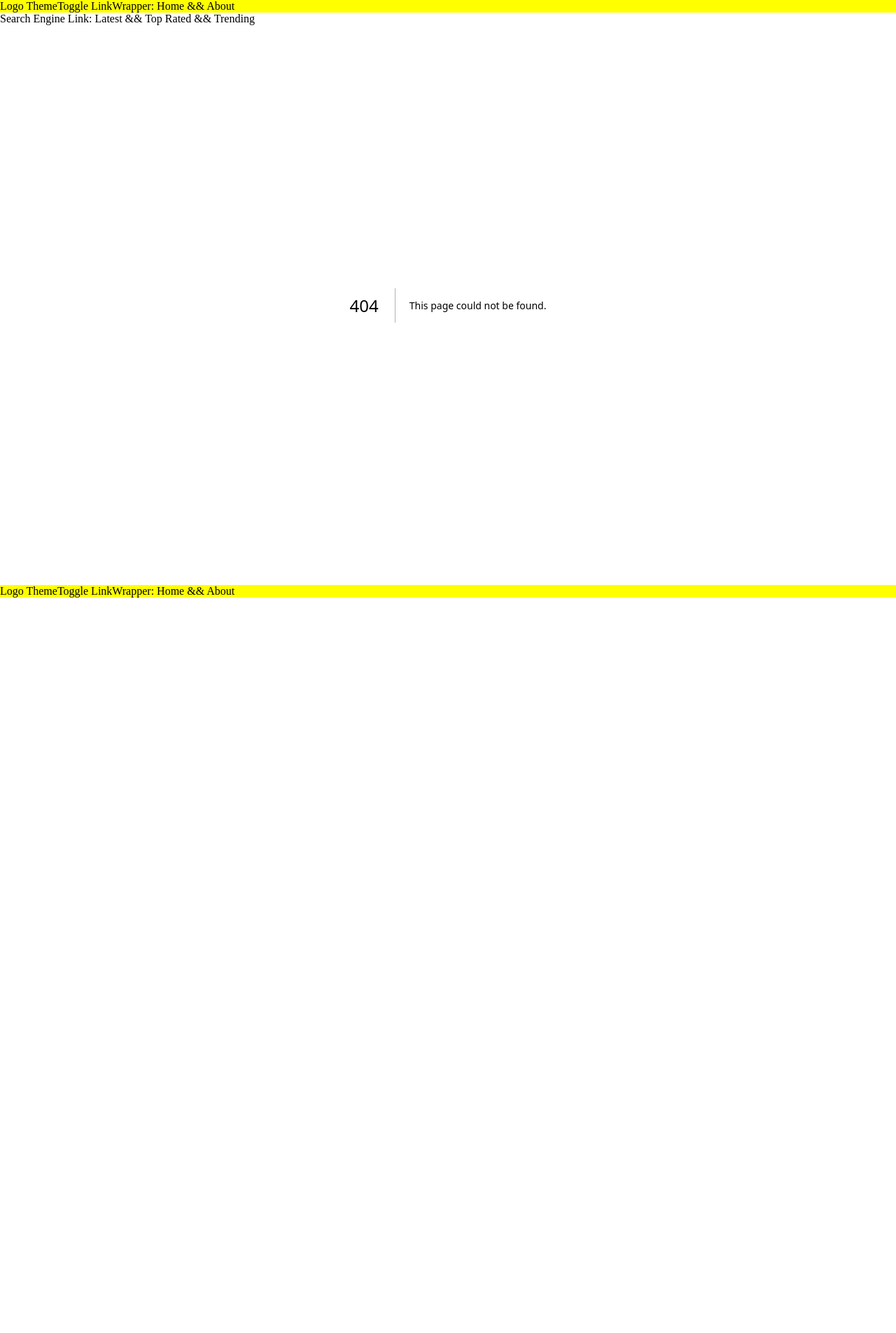
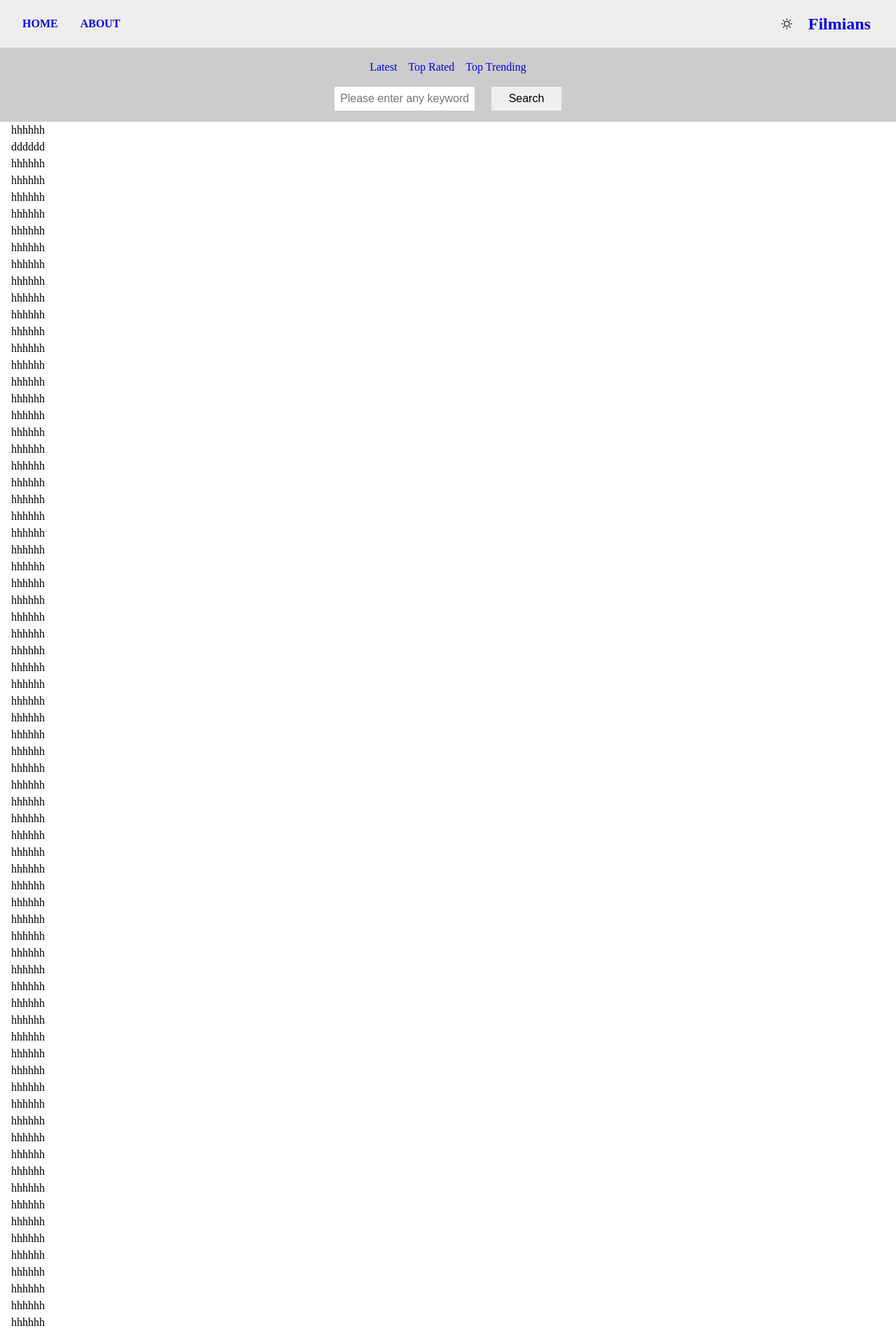
Before and after one commit to kamiviolet/filmians, a Next.js app: page /movie in a window 1280 px wide. Before the commit this address had no page. Shown: the top 1905 px of the page at 70% size. Before the commit the page ends 854 px from the top, so only its background shows below. Built offline with nearby package versions, Linux system fonts and the light colour scheme.

Commit message:
add basic layout with styled components

```diff
--- a/package.json
+++ b/package.json
@@ -17,6 +17,7 @@
     "next": "13.4.9",
     "react": "18.2.0",
     "react-dom": "18.2.0",
+    "react-icons": "^4.10.1",
     "styled-components": "^6.0.4",
     "typescript": "5.1.6"
   }
--- /dev/null
+++ b/src/app/globals.css
@@ -0,0 +1,17 @@
+* {
+    margin: 0;
+    padding: 0;
+    border: 0;
+    box-sizing: border-box;
+}
+
+body {
+    display: grid;
+    grid-template-rows: min-content min-content auto 100px;
+    min-height: 100vh;
+    line-height: 1.5;
+}
+
+body > * {
+    padding-inline: 1em;
+}
--- a/src/app/layout.tsx
+++ b/src/app/layout.tsx
@@ -1,13 +1,10 @@
-import type { Metadata } from 'next';
+"use client";
+
 import StyledComponentsRegistry from '../lib/registry';
 import Header from '@/components/Header';
 import Nav from '@/components/Nav';
 import Footer from '@/components/Footer';
-
-export const metadata: Metadata = {
-  title: 'Filmians',
-  description: 'A mock IMDB site to perform CRUD and allow users to check information about movies and TV series. ',
-}
+import "@/app/globals.css";
 
 export default function RootLayout({
   children,
--- /dev/null
+++ b/src/app/movie/page.tsx
@@ -0,0 +1,86 @@
+export default function page() {
+    return (
+        <main>
+            <p>hhhhhh</p>
+            <p>dddddd</p>
+            <p>hhhhhh</p>
+            <p>hhhhhh</p>
+            <p>hhhhhh</p>
+            <p>hhhhhh</p>
+            <p>hhhhhh</p>
+            <p>hhhhhh</p>
+            <p>hhhhhh</p>
+            <p>hhhhhh</p>
+            <p>hhhhhh</p>
+            <p>hhhhhh</p>
+            <p>hhhhhh</p>
+            <p>hhhhhh</p>
+            <p>hhhhhh</p>
+            <p>hhhhhh</p>
+            <p>hhhhhh</p>
+            <p>hhhhhh</p>
+            <p>hhhhhh</p>
+            <p>hhhhhh</p>
+            <p>hhhhhh</p>
+            <p>hhhhhh</p>
+            <p>hhhhhh</p>
+            <p>hhhhhh</p>
+            <p>hhhhhh</p>
+            <p>hhhhhh</p>
+            <p>hhhhhh</p>
+            <p>hhhhhh</p>
+            <p>hhhhhh</p>
+            <p>hhhhhh</p>
+            <p>hhhhhh</p>
+            <p>hhhhhh</p>
+            <p>hhhhhh</p>
+            <p>hhhhhh</p>
+            <p>hhhhhh</p>
+            <p>hhhhhh</p>
+            <p>hhhhhh</p>
+            <p>hhhhhh</p>
+            <p>hhhhhh</p>
+            <p>hhhhhh</p>
+            <p>hhhhhh</p>
+            <p>hhhhhh</p>
+            <p>hhhhhh</p>
+            <p>hhhhhh</p>
+            <p>hhhhhh</p>
+            <p>hhhhhh</p>
+            <p>hhhhhh</p>
+            <p>hhhhhh</p>
+            <p>hhhhhh</p>
+            <p>hhhhhh</p>
+            <p>hhhhhh</p>
+            <p>hhhhhh</p>
+            <p>hhhhhh</p>
+            <p>hhhhhh</p>
+            <p>hhhhhh</p>
+            <p>hhhhhh</p>
+            <p>hhhhhh</p>
+            <p>hhhhhh</p>
+            <p>hhhhhh</p>
+            <p>hhhhhh</p>
+            <p>hhhhhh</p>
+            <p>hhhhhh</p>
+            <p>hhhhhh</p>
+            <p>hhhhhh</p>
+            <p>hhhhhh</p>
+            <p>hhhhhh</p>
+            <p>hhhhhh</p>
+            <p>hhhhhh</p>
+            <p>hhhhhh</p>
+            <p>hhhhhh</p>
+            <p>hhhhhh</p>
+            <p>hhhhhh</p>
+            <p>hhhhhh</p>
+            <p>hhhhhh</p>
+            <p>hhhhhh</p>
+            <p>hhhhhh</p>
+            <p>hhhhhh</p>
+            <p>hhhhhh</p>
+            <p>hhhhhh</p>
+            <p>hhhhhh</p>
+        </main>
+    )
+}
--- a/src/components/Footer.tsx
+++ b/src/components/Footer.tsx
@@ -1,17 +1,14 @@
 import { styled } from "styled-components";
 
+const FooterDiv = styled.footer`
+  padding-block: 2.5em;
+  text-align: center;
+`;
+
 export default function Footer() {
-  const Footer = styled.footer`
-    background-color: #ff0;
-  `;
-
   return (
-    <>
-    <Footer>
-      Logo
-      ThemeToggle
-      LinkWrapper: Home && About
-    </Footer>
-    </>
+    <FooterDiv>
+      Designed and created by Kami Lam 2023
+    </FooterDiv>
   );
 }
--- a/src/components/Header.tsx
+++ b/src/components/Header.tsx
@@ -1,17 +1,55 @@
 import { styled } from "styled-components";
+import ThemeToggle from "./ThemeToggle";
+import Link from "next/link";
+
+const HeaderDiv = styled.header`
+  display: flex;
+  justify-content: center;
+  background-color: #eee
+`;
+
+const HeaderWrapper = styled.div`
+  padding-block: 1em;
+  display: flex;
+  width: 100%;
+  max-width: 1440px;
+  justify-content: space-between;
+`;
+
+const Links = styled(Link)`
+  margin-inline: 1em;
+  text-decoration: none;
+  text-transform: uppercase;
+  font-weight: 600;
+`;
+
+const Div = styled.div`
+  min-width: 150px;
+  display: flex;
+  justify-content: space-around;
+  align-items: center;
+`;
+
+const Logo = styled(Link)`
+  font-size: 1.5em;
+  font-weight: 700;
+  margin-inline: .75em;
+  text-decoration: none;
+`;
 
 export default function Header() {
-  const Header = styled.header`
-    background-color: #ff0;
-  `;
-
   return (
-    <>
-    <Header>
-      Logo
-      ThemeToggle
-      LinkWrapper: Home && About
-    </Header>
-    </>
+    <HeaderDiv>
+      <HeaderWrapper>
+        <Div>
+          <Links href="/" replace>Home</Links>
+          <Links href="/about">About</Links>
+        </Div>
+        <Div>
+          <ThemeToggle />
+          <Logo href="/" replace>Filmians</Logo>
+        </Div>
+      </HeaderWrapper>
+    </HeaderDiv>
   );
 }
--- a/src/components/Nav.tsx
+++ b/src/components/Nav.tsx
@@ -1,14 +1,69 @@
+import Link from "next/link";
 import { styled } from "styled-components";
 
+const NavDiv = styled.nav`
+    background-color: #ccc;
+    display: flex;
+    justify-content: center;
+`;
+
+const NavContainer = styled.div`
+    width: 100%;
+    max-width: 1440px;
+    padding-block: .5em;
+    padding-inline: 1em;
+    display: grid;
+    place-items: center;
+
+    @media (width >= 1440px) {
+        grid-template-columns: auto max-content;
+        place-items: center start;
+
+        &:last-child {
+            place-self: end;
+        }
+    }
+`;
+
+const Div = styled.div`
+    min-width: 150px;
+    margin-block: .5em;
+    & > a {
+        margin-inline-end: 1em;
+        text-decoration: none;
+        &:last-of-type {
+            margin-inline-end: unset;
+        }
+    }
+`;
+
+const Input = styled.input`
+    font-size: 1em;
+    width: 200px;
+    padding: .5em .5em;
+`;
+
+const Submit = styled(Input)`
+    width: 100px;
+    margin-inline-start: 1.5em;
+    text-transform: capitalize;
+    cursor: pointer;
+`;
+
 export default function Nav() {
-    const Nav = styled.nav`
-        background-color: #ccc;
-    `;
-
     return (
-        <nav>
-            Search Engine
-            Link: Latest && Top Rated && Trending
-        </nav>
+        <NavDiv>
+            <NavContainer>
+                <Div>
+                    <Link href="/" replace>Latest</Link>
+                    <Link href="/">Top Rated</Link>
+                    <Link href="/">Top Trending</Link>
+                </Div>
+                <Div>
+                    <Input type="text" placeholder="Please enter any keywords"/>
+                    <Submit type="submit" value="search"/>
+                </Div>
+            </NavContainer>
+        </NavDiv>
     );
 }
--- /dev/null
+++ b/src/components/ThemeToggle.tsx
@@ -0,0 +1,7 @@
+import { BsSun, BsSunFill } from "react-icons/bs";
+
+export default function ThemeToggle() {
+    return (
+        <BsSun />
+    );
+}
```
Also changed, not shown: src/app/_app.tsx (added, +16 -0 lines), src/app/about/page.tsx (added, +36 -0 lines), src/app/page.tsx (+2 -10 lines), 1 other file (tests, documents, lock files or other folders).
